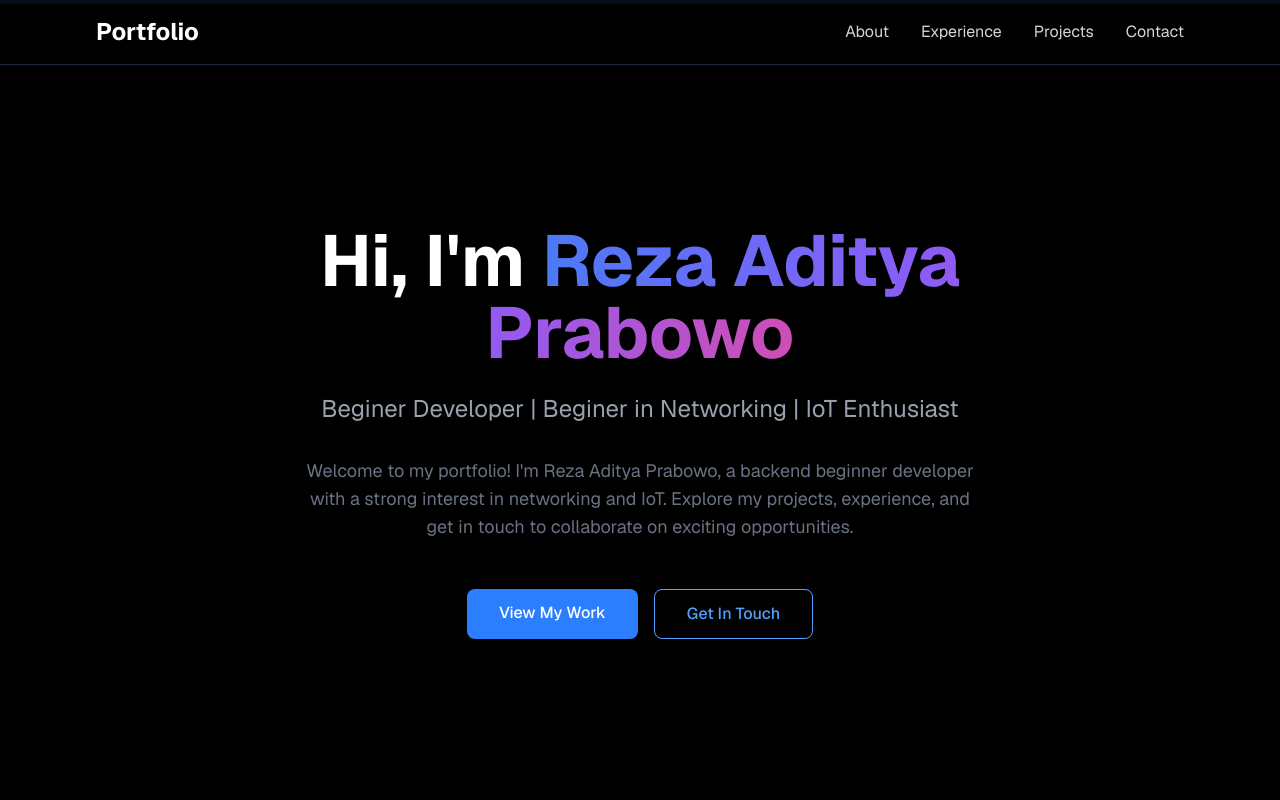
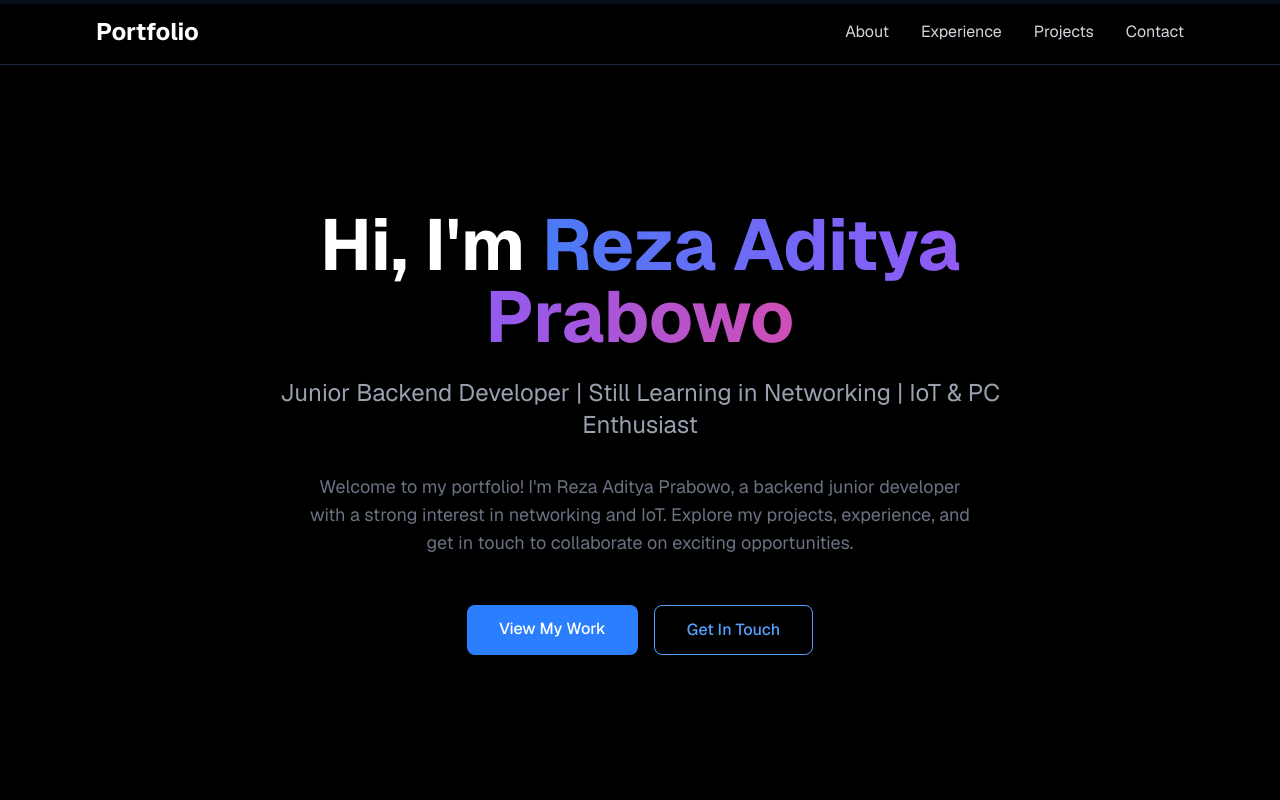
Before and after one commit to Rezzadty/Portofolio, a Next.js app: page / in a window 1280 px wide. Shown: the top 800 px of the page. Built offline with nearby package versions, Linux system fonts and the light colour scheme.

Commit message:
Reworking the Loading Screen Component before

```diff
--- a/app/components/Hero.tsx
+++ b/app/components/Hero.tsx
@@ -6,10 +6,10 @@ export default function Hero() {
           Hi, I'm <span className="text-gradient">Reza Aditya Prabowo</span>
         </h1>
         <p className="text-xl sm:text-2xl text-gray-400 mb-8 animate-fade-in-up animate-delay-200">
-           Beginer Developer | Beginer in Networking | IoT Enthusiast
+           Junior Backend Developer | Still Learning in Networking | IoT & PC Enthusiast
         </p>
         <p className="text-lg text-gray-500 max-w-2xl mx-auto mb-12 animate-fade-in-up animate-delay-300">
-          Welcome to my portfolio! I'm Reza Aditya Prabowo, a backend beginner developer with a strong interest in networking and IoT.
+          Welcome to my portfolio! I'm Reza Aditya Prabowo, a backend junior developer with a strong interest in networking and IoT.
           Explore my projects, experience, and get in touch to collaborate on exciting opportunities.
         </p>
         <div className="flex flex-col sm:flex-row gap-4 justify-center animate-fade-in-up animate-delay-400">
--- a/app/components/LoadingScreen.tsx
+++ b/app/components/LoadingScreen.tsx
@@ -6,7 +6,6 @@ export default function LoadingScreen() {
   const [isLoading, setIsLoading] = useState(true);
 
   useEffect(() => {
-    // Simulate loading time
     const timer = setTimeout(() => {
       setIsLoading(false);
     }, 1500);
@@ -18,8 +17,10 @@ export default function LoadingScreen() {
 
   return (
     <div className={`loading-screen ${!isLoading ? 'hidden' : ''}`}>
-      <div className="text-center">
-        <div className="loading-spinner mx-auto mb-4"></div>
+      <div style={{ display: "flex", flexDirection: "column", alignItems: "center", gap: "16px" }}>
+        <div style={{ width: 50, height: 50, animation: "loader-orbit 2s ease-in-out infinite" }}>
+          <div className="loading-spinner"></div>
+        </div>
         <p className="text-gray-400 text-lg font-medium">Loading Portfolio...</p>
       </div>
     </div>
--- a/app/globals.css
+++ b/app/globals.css
@@ -112,9 +112,30 @@ html {
 }
 
 /* Loading spinner */
-@keyframes spin {
-  to {
+@keyframes loader-spin {
+  0% {
+    transform: rotate(0deg);
+  }
+  100% {
     transform: rotate(360deg);
+  }
+}
+
+@keyframes loader-orbit {
+  0% {
+    transform: translate(0, 0);
+  }
+  25% {
+    transform: translate(60px, -40px);
+  }
+  50% {
+    transform: translate(0, -60px);
+  }
+  75% {
+    transform: translate(-60px, -40px);
+  }
+  100% {
+    transform: translate(0, 0);
   }
 }
 
@@ -321,7 +342,7 @@ html {
   border: 4px solid rgba(59, 130, 246, 0.1);
   border-top-color: #3b82f6;
   border-radius: 50%;
-  animation: spin 1s linear infinite;
+  animation: loader-spin 1s linear infinite !important;
 }
 
 /* Loading screen */
```
